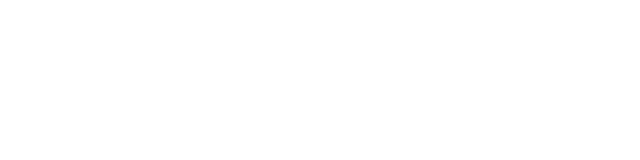
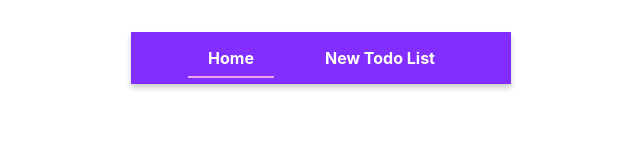
Before and after one commit to lanasussman/react-todo, a React (Vite) app: page / in a window 1280 px wide. Shown: the top 160 px of the page, without its empty margins (319-959 px from the left). Built offline with nearby package versions, Linux system fonts and the light colour scheme; no server answers.

Commit message:
added the nav menu and updated the css

```diff
--- a/src/App.jsx
+++ b/src/App.jsx
@@ -3,6 +3,7 @@
 import AddTodoForm from "./components/AddTodoForm";
 import { useEffect, useState, useCallback } from "react";
 import { BrowserRouter, Routes, Route } from "react-router-dom";
+import Navigation from "./components/Navigation";
 
 function App() {
   const [todoList, setTodoList] = useState(() => {
@@ -183,6 +184,7 @@
 
   return (
     <BrowserRouter>
+      <Navigation />
       <Routes>
         <Route
           path="/"
--- /dev/null
+++ b/src/components/Navigation.css
@@ -0,0 +1,56 @@
+.nav {
+  background-color: #822EFF;
+  padding: 10px;
+  box-shadow: 0 4px 6px rgba(0, 0, 1, 0.2);
+  position: sticky;
+  top: 0;
+  z-index: 1000;
+}
+
+.nav ul {
+  list-style: none;
+  display: flex;
+  justify-content: center;
+  margin: 0;
+  padding: 0;
+}
+
+.nav li {
+  margin: 0 15px;
+}
+
+.nav a {
+  color: white;
+  font-weight: bold;
+  padding: 10px 20px;
+  text-decoration: none;
+  transition: all 0.3s ease;
+  position: relative;
+}
+
+.nav a::after {
+  content: '';
+  position: absolute;
+  width: 100%;
+  transform: scaleX(0);
+  height: 2px;
+  bottom: 0;
+  left: 0;
+  background-color: #F2A2E8;
+  transform-origin: bottom right;
+  transition: transform 0.3s ease;
+}
+
+.nav a:hover::after {
+  transform: scaleX(1);
+  transform-origin: bottom left;
+}
+
+.nav a.active {
+  border: 1px solid transparent;
+}
+
+.nav a.active::after {
+  transform: scaleX(1);
+  transform-origin: bottom left;
+}
--- /dev/null
+++ b/src/components/Navigation.jsx
@@ -0,0 +1,24 @@
+import React from "react";
+import { NavLink } from "react-router-dom";
+import "./Navigation.css";
+
+const Navigation = () => {
+  return (
+    <nav className="nav">
+      <ul>
+        <li>
+          <NavLink exact to="/" activeClassName="active">
+            Home
+          </NavLink>
+        </li>
+        <li>
+          <NavLink to="/new" activeClassName="active">
+            New Todo List
+          </NavLink>
+        </li>
+      </ul>
+    </nav>
+  );
+};
+
+export default Navigation;
--- a/src/index.css
+++ b/src/index.css
@@ -42,6 +42,28 @@
   outline: 4px auto -webkit-focus-ring-color;
 }
 
+@media (max-width: 768px) {
+  h1 {
+    font-size: 2em;
+  }
+
+  button {
+    font-size: 0.875em;
+    padding: 0.5em 1em;
+  }
+}
+
+@media (max-width: 480px) {
+  h1 {
+    font-size: 1.5em;
+  }
+
+  button {
+    font-size: 0.75em;
+    padding: 0.5em 0.75em;
+  }
+}
+
 @media (prefers-color-scheme: light) {
   :root {
     color: #213547;
```
